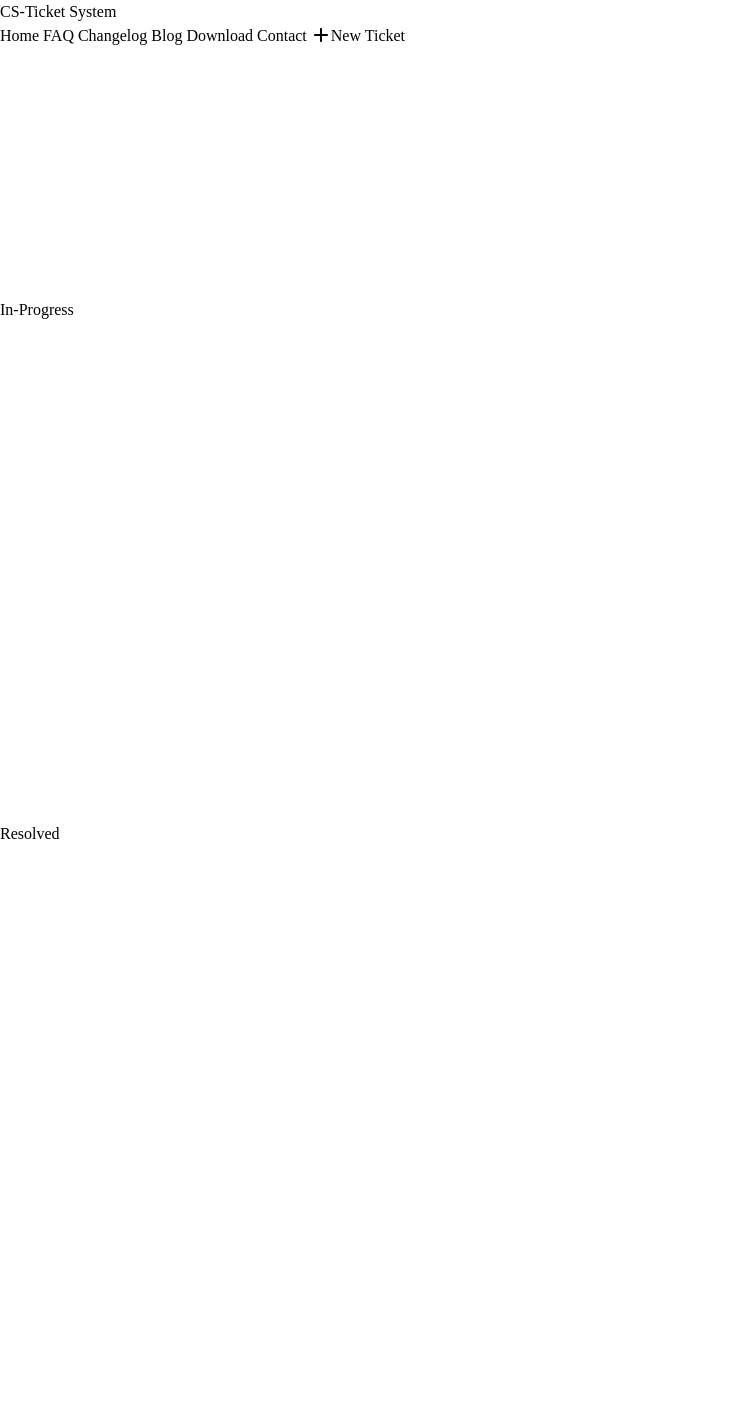
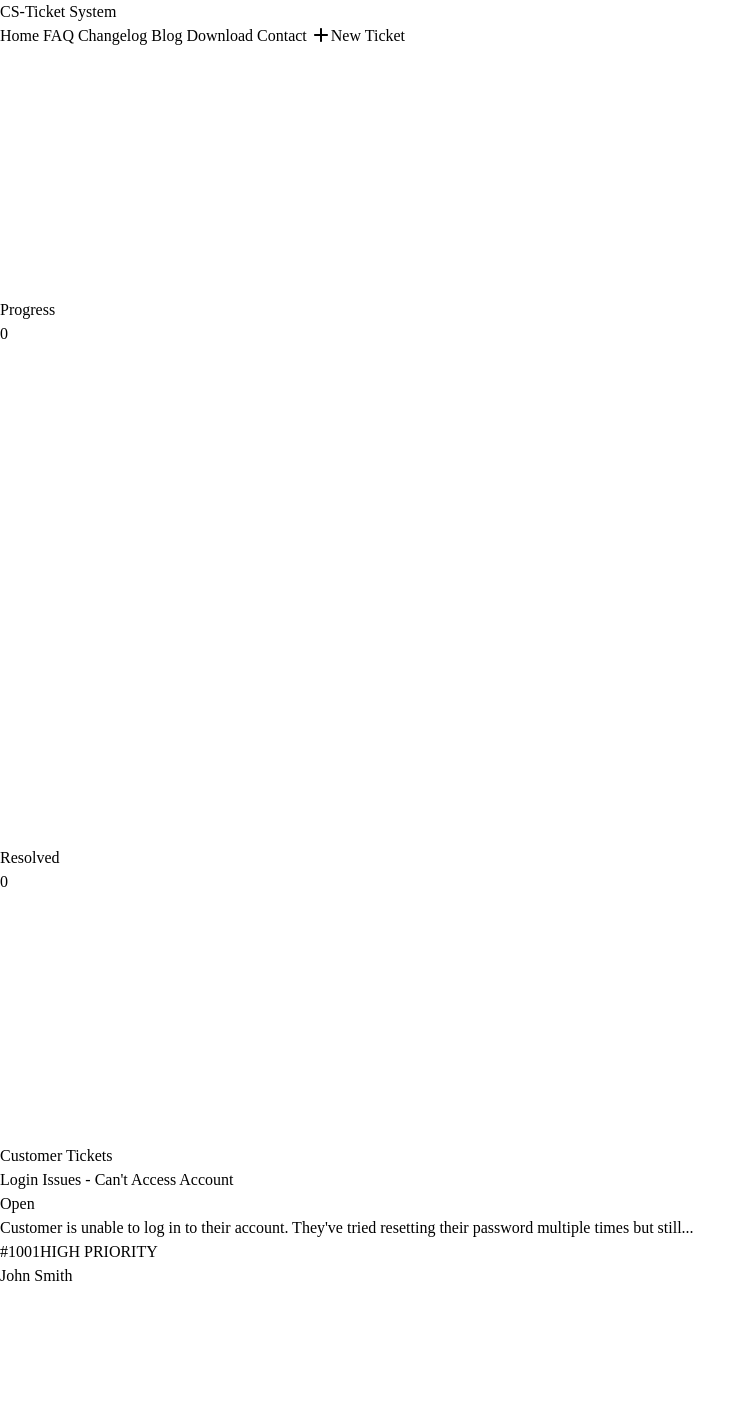
Before and after one commit to AniruddhaAyan23/Ticket-system, a React (Vite) app: page / in a window 1280 px wide. Shown: the top 1414 px of the page, without its empty margins (0-744 px from the left). Before the commit the page ends 1096 px from the top, so only its background shows below. Built offline with nearby package versions, Linux system fonts and the light colour scheme.

Commit message:
button counter experiment

```diff
--- a/src/App.jsx
+++ b/src/App.jsx
@@ -9,12 +9,20 @@ import vector1 from "./assets/vector1.png";
 import vector2 from "./assets/vector2.png";
 import { FontAwesomeIcon } from '@fortawesome/react-fontawesome';
 import { faPlus } from '@fortawesome/free-solid-svg-icons';
+import Tickets from './tickets';
+
 
 
 
 
 
 function App() {
+  const [progress, set_progress]=useState(0);
+  function handleProgress(){set_progress(progress+1)};
+  const [resolve, set_resolve]=useState(0);
+  function handleResolve(){set_resolve(resolve+1); set_progress(progress-1)};
+
+
 
 
   return (
@@ -44,16 +52,29 @@ function App() {
 
 </div>
 <div className='container flex justify-center items-center space-x-10 border-4 border-red-400 h-100 w-400'>
-  <div className="left-box rounded-2xl flex justify-center items-center border-2 border-blue-600 bg-gradient-to-r from-[#632EE3] to-[#9F62F2] h-[280px] w-[600px] px-6">
-  <img className=' h-70 w-70 ' src={vector1} alt="vector1" />In-Progress
+  <div className="left-box overflow-hidden rounded-2xl flex justify-center items-center border-2 border-blue-600 bg-gradient-to-r from-[#632EE3] to-[#9F62F2] h-[280px] w-[600px] px-6">
+  <img className=' h-70 w-70 ' src={vector1} alt="vector1" /><p className='border-2 inline-block relative  '>Progress<br></br>{progress}</p>
   <img className=' h-70 w-70 transform scale-x-[-1] ' src={vector1} alt="vector1" />
   </div>
 
 
-  <div className='right-box rounded-2xl flex justify-center items-center border-2 bg-gradient-to-r from-[#54CF68] to-[#00827A] border-green-600 h-70 w-150'>
-    <img className=' h-70 w-70 ' src={vector1} alt="vector1" />Resolved
+  <div className='right-box overflow-hidden rounded-2xl flex justify-center items-center border-2 bg-gradient-to-r from-[#54CF68] to-[#00827A] border-green-600 h-70 w-150'>
+    <img className=' h-70 w-70 ' src={vector1} alt="vector1" /><p className='border-2 inline-block relative  '>Resolved<br></br>{resolve}</p>
   <img className=' h-70 w-70 transform scale-x-[-1] ' src={vector1} alt="vector1" />
   </div>
+ </div>
+ <div>
+<Tickets></Tickets>
+ </div>
+ <div><p>{progress}</p>
+  <button onClick={handleProgress}>
+    yo yo
+  </button>
+ </div>
+ <div><p>{resolve}</p>
+  <button onClick={handleResolve}>
+    boo boo
+  </button>
  </div>
 
 
--- a/src/tickets.jsx
+++ b/src/tickets.jsx
@@ -1,6 +1,6 @@
 import React from 'react';
 
-const TicketDashboard = () => {
+const Tickets = () => {
     const tickets = [
         {
             id: "#1001",
@@ -125,15 +125,17 @@ const TicketDashboard = () => {
         <div className="min-h-screen bg-gray-50 p-6">
             <div className="max-w-7xl mx-auto">
                 <div className="grid grid-cols-1 lg:grid-cols-3 gap-6">
-          {/* Customer Tickets Section */}
+                    {/* Customer Tickets Section - 2 columns */}
                     <div className="lg:col-span-2">
                         <h2 className="text-xl font-semibold text-gray-800 mb-4">Customer Tickets</h2>
-            <div className="space-y-4">
+
+                        {/* 2-column grid for ticket cards */}
+                        <div className="grid grid-cols-1 md:grid-cols-2 gap-4">
                             {tickets.map((ticket) => (
                                 <div key={ticket.id} className="bg-white rounded-lg shadow-sm border border-gray-200 p-4">
                                     <div className="flex items-start justify-between mb-3">
                                         <div className="flex items-center space-x-3">
-                      <h3 className="font-medium text-gray-900">{ticket.title}</h3>
+                                            <h3 className="font-medium text-gray-900 text-sm">{ticket.title}</h3>
                                             <div className={getStatusBadge(ticket.status)}>
                                                 <div className="w-2 h-2 bg-current rounded-full mr-1.5"></div>
                                                 {ticket.status}
@@ -167,7 +169,7 @@ const TicketDashboard = () => {
                         </div>
                     </div>
 
-          {/* Task Status Section */}
+                    {/* Task Status Section - 1 column */}
                     <div className="lg:col-span-1">
                         <h2 className="text-xl font-semibold text-gray-800 mb-2">Task Status</h2>
                         <p className="text-sm text-gray-600 mb-4">Select a ticket to add to Task Status.</p>
@@ -183,4 +185,4 @@ const TicketDashboard = () => {
     );
 };
 
-export default TicketDashboard;
+export default Tickets;
```
Lines whose indentation alone changed are shown as unchanged.
